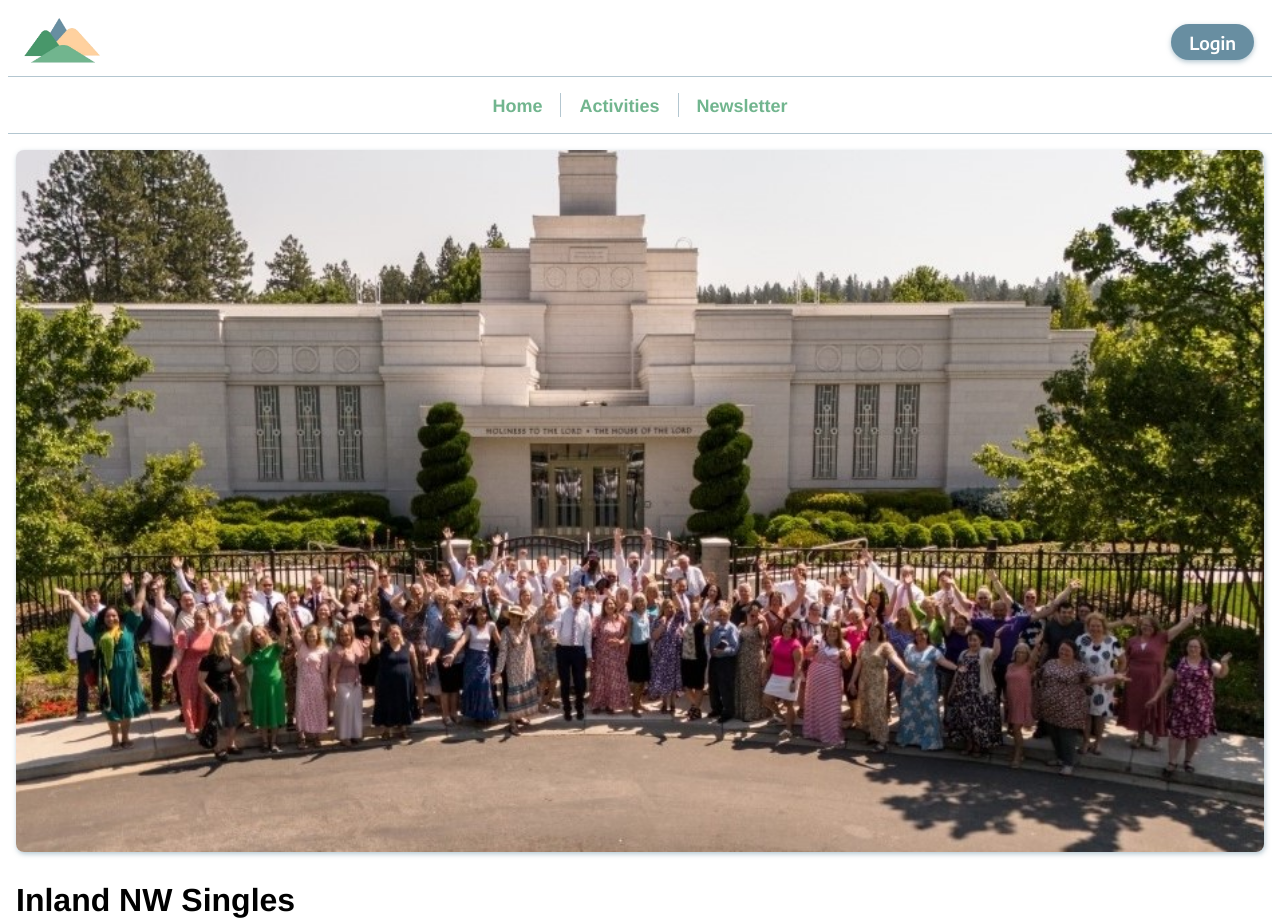
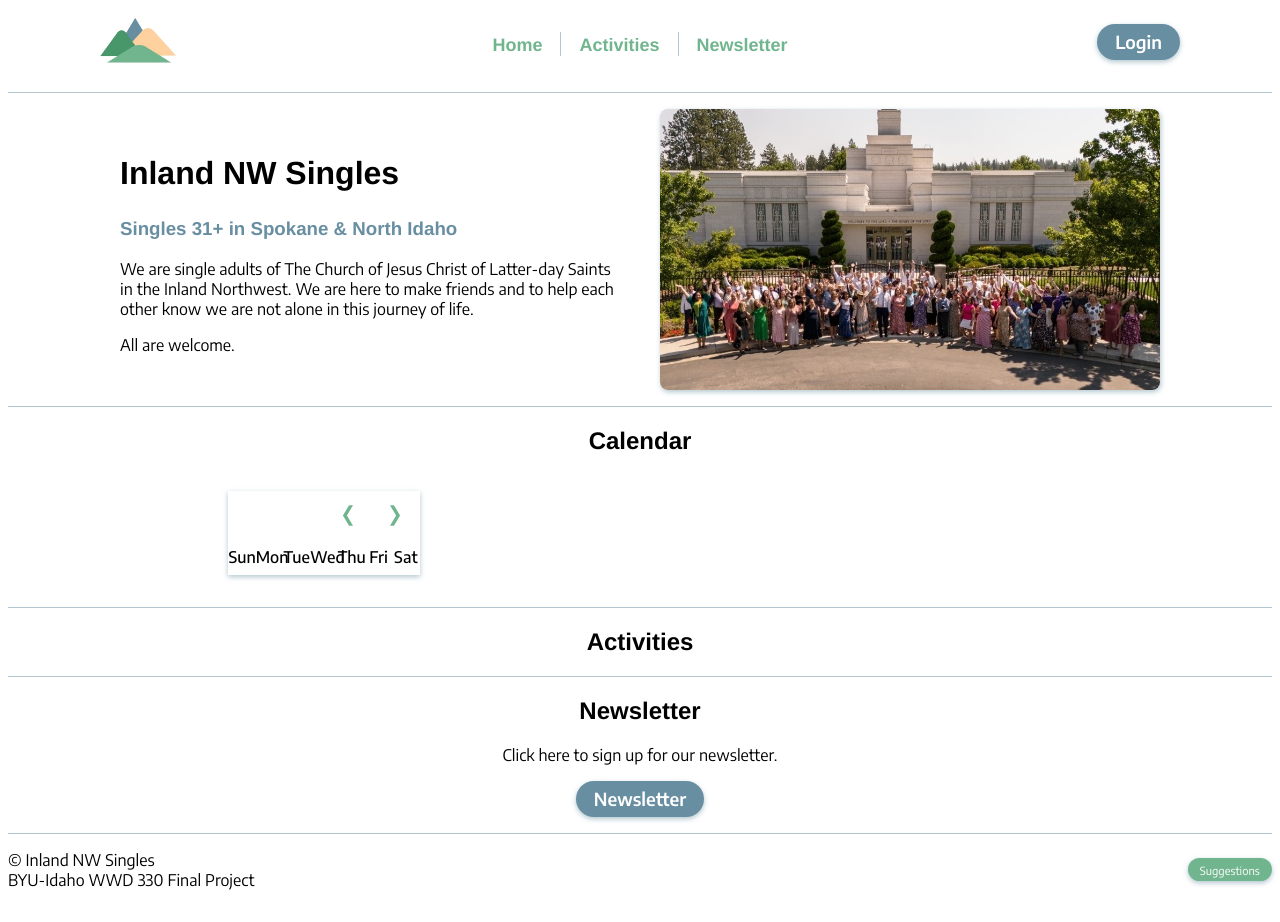
Before and after one commit to Kiyoos/inlandnwsingles, a website built with Vite: page src/index.html in a window 1280 px wide. Shown: the top 922 px of the page. After the commit the page ends 898 px from the top, so only its background shows below. Built offline with nearby package versions, Linux system fonts and the light colour scheme; no server answers; a web font is replaced by a local one.

Commit message:
Added Media Queries and CSS for large screens

```diff
--- a/src/css/styles.css
+++ b/src/css/styles.css
@@ -9,10 +9,9 @@
   --lightTan: rgba(255, 209, 159, 0.5);
 }
 
-/* html {
-  background-image: linear-gradient(#fff, var(--lightBlue));
-  height: 100%;
-} */
+html {
+  min-width: 320px;
+}
 
 * {
   box-sizing: border-box;
@@ -59,20 +58,9 @@ button {
   box-shadow: 0px 2px 5px var(--lightBlue);
 }
 
-#logoLogin,
 .weaFav,
 #mainFooter {
   justify-content: space-between;
-}
-
-#logoLogin > * {
-  /* border: 1px solid red; */
-  margin: 0.5em 1em;
-}
-
-#logoLogin img {
-  /* border: 1px solid red; */
-  max-height: 3em;
 }
 
 .flexColumn {
@@ -88,8 +76,62 @@ button {
   align-items: center;
 }
 
+.gridCont {
+  display: grid;
+}
+
+/* Start Grid Area  */
+
+/* Header Styling */
+header img {
+  grid-area: logo;
+  /* border: 1px solid red; */
+}
+
+header button {
+  grid-area: login;
+  /* border: 1px solid red; */
+}
+
+header nav {
+  grid-area: nav;
+  /* border: 1px solid red; */
+}
+
+header .gridCont {
+  grid-template-columns: repeat(2, 1fr);
+  grid-template-rows: auto;
+  grid-template-areas:
+    'logo login'
+    'nav nav';
+}
+
+/* End Grid Area */
+
+header div,
+#about div {
+  max-width: 1080px;
+  align-self: center;
+}
+
+header img {
+  max-height: 3em;
+  justify-self: start;
+  align-self: center;
+  margin-bottom: 0.5em;
+}
+
+header button {
+  max-width: min-content;
+  justify-self: end;
+  align-self: center;
+  margin-bottom: 0.5em;
+}
+
 nav {
-  margin: 1em;
+  margin-bottom: 1em;
+  padding-top: 1em;
+  border-top: 1px solid var(--lightBlue);
 }
 
 nav ul {
@@ -121,21 +163,34 @@ nav a {
   border-bottom: 1px solid var(--lightBlue);
 }
 
+header > div,
 section > div {
-  margin: 1em 0.5em;
+  margin: 1em auto;
 }
 
 #about img {
   width: 100%;
+  max-width: 500px;
   border-radius: 0.5em;
   box-shadow: 1px 2px 5px var(--lightBlue);
+  justify-self: center;
+}
+
+#about > div > div {
+  max-width: 500px;
+  justify-self: center;
+  /* border: 1px solid red; */
 }
 
 /* Calendar Styling */
 
 .calendarContainer {
   /* border: 1px solid red; */
+  max-width: fit-content;
+  max-height: fit-content;
   box-shadow: 0px 2px 5px var(--lightBlue);
+  justify-self: center;
+  margin: 1em auto;
 }
 
 #calendar ul {
@@ -241,6 +296,8 @@ section > div {
   border: 1px solid var(--lightblue);
   border-radius: 10px;
   box-shadow: 5px 5px 15px var(--lightBlue);
+  max-width: 450px;
+  margin: auto;
   margin-bottom: 1em;
 }
 
@@ -310,3 +367,97 @@ footer button {
   border: 1px solid var(--lightGreen);
   width: fit-content;
 }
+
+@media screen and (min-width: 500px) {
+  header .gridCont {
+    /* border: 1px solid blue; */
+    /* display: grid; */
+    grid-template-columns: 1fr auto 1fr;
+    /* grid-template-rows: auto; */
+    grid-area: header;
+    grid-template-areas: 'logo nav login';
+  }
+
+  nav {
+    border-top: none;
+  }
+}
+
+@media screen and (min-width: 825px) {
+  /* Start Grid Area */
+  #about img {
+    grid-area: aboutPic;
+    /* border: 1px solid red; */
+  }
+
+  #about > div > div {
+    grid-area: about;
+  }
+
+  #about .gridCont {
+    grid-template-columns: 1fr 1fr;
+    grid-template-rows: auto;
+    grid-template-areas: 'about aboutPic';
+  }
+
+  #calendar .gridCont {
+    grid-template-columns: 1fr 1fr;
+  }
+
+  #highlight .weaFav {
+    grid-area: weaFav;
+  }
+
+  #highlight .activityImg {
+    grid-area: actImg;
+  }
+
+  #highlight .activitySummary {
+    grid-area: actSum;
+  }
+
+  #highlight .activityContainer {
+    grid-template-columns: 1fr 1fr;
+    grid-template-rows: auto;
+    grid-template-areas:
+      'weaFav weaFAv'
+      'actSum actImg';
+  }
+
+  /* End Grid Area */
+  #about img {
+    align-self: center;
+    width: auto;
+    height: 100%;
+  }
+
+  #allActivities {
+    /* border: 1px solid red; */
+    grid-template-columns: repeat(2, minmax(320px, 400px));
+    margin: auto;
+    column-gap: 1em;
+    justify-content: center;
+  }
+
+  .activityContainer {
+    align-items: start;
+  }
+
+  #highlight .activityContainer {
+    border: 1px solid red;
+    width: auto;
+    margin-left: 1em;
+  }
+  #highlight .activitySummary {
+    /* border: 1px solid blue; */
+    display: flex;
+    flex-direction: column;
+    justify-content: space-between;
+    height: 90%;
+  }
+
+  #highlight .weaFav {
+    /* border: 1px solid red; */
+    width: 185%;
+  }
+}
--- a/src/index.html
+++ b/src/index.html
@@ -11,15 +11,16 @@
     <!-- <script src="backend\server.js" type="module" defer></script> -->
   </head>
   <body>
-    <header class="divider flex" id="mainHeader"></header>
+    <header class="divider" id="mainHeader"></header>
 
     <main>
       <section id="about" class="divider">
-        <div>
+        <div class="gridCont">
           <img
             src="/images/saConference2024.jpg"
             alt="Silly picture in front of Spokane Temple"
           />
+          <div>
             <h1>Inland NW Singles</h1>
             <h3>Singles 31+ in Spokane & North Idaho</h3>
             <p>
@@ -29,12 +30,14 @@
             </p>
             <p>All are welcome.</p>
           </div>
+        </div>
       </section>
 
       <section id="calendar" class="divider">
         <h2 class="center">Calendar</h2>
 
-        <div class="calendarContainer flexColumn">
+        <div class="gridCont">
+          <div class="calendarContainer">
             <div class="calendarHeader">
               <p class="calendarCurrentDate"></p>
               <div class="calendarNav flexRow">
@@ -61,11 +64,12 @@
             <!-- <h3 class="center">Highlight</h3> -->
             <div id="highlight"></div>
           </div>
+        </div>
       </section>
 
       <section id="activities" class="divider">
         <h2 class="center">Activities</h2>
-        <div id="allActivities"></div>
+        <div id="allActivities" class="gridCont"></div>
       </section>
 
       <section id="newsletter" class="divider">
--- a/src/js/activities.js
+++ b/src/js/activities.js
@@ -44,7 +44,7 @@ function activityTemplate(data) {
   const time = formatTime(date);
   // creates the activity cards
   return `
-  <div class="flexColumn activityContainer">
+  <div class="gridCont activityContainer">
     <div class="weaFav flexRow">
       <span id="weather" class="flexRow"></span>
       <p class="activityFavorite">&#9734;<!--solid star &#9733;--></p>
--- a/src/public/partials/header.html
+++ b/src/public/partials/header.html
@@ -1,13 +1,12 @@
-<div class="flexColumn">
-  <div id="logoLogin" class="flexRow divider">
-    <a href="/"
-      ><img
-        id="logo"
-        src="../images/mountains.png"
-        alt="Mountains - Inland NW Singles' Logo"
-    /></a>
-    <button type="button" name="login">Login</button>
-  </div>
+<div class="gridCont">
+  <a href="/">
+    <img
+      id="logo"
+      src="../images/mountains.png"
+      alt="Mountains - Inland NW Singles' Logo"
+    />
+  </a>
+  <button type="button" name="login">Login</button>
   <nav>
     <ul>
       <li><a href="/">Home</a></li>
```
Lines whose indentation alone changed are shown as unchanged.
